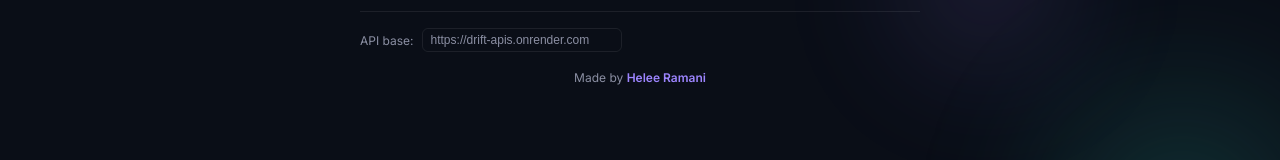
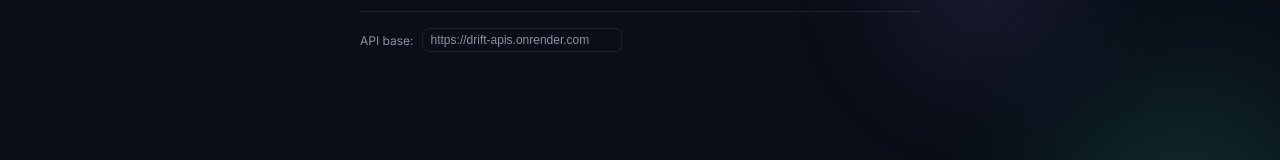
Before and after one commit to helee-geek/to-do, a plain HTML site: page frontend/index.html in a window 1280 px wide. Shown: the part 513-673 px from the top of the page. Drawn offline with Linux system fonts and the light colour scheme; no server answers.

Commit message:
Remove credit section from index.html

```diff
--- a/frontend/index.html
+++ b/frontend/index.html
@@ -594,7 +594,7 @@
     API base:
     <input id="apiBase" value="https://drift-apis.onrender.com" />
   </div>
-  <div class="credit">Made by <span>Helee Ramani</span></div>
+  <!-- <div class="credit">Made by <span>Helee Ramani</span></div> -->
 </div>
 
 <div class="toast" id="toast"></div>
```
